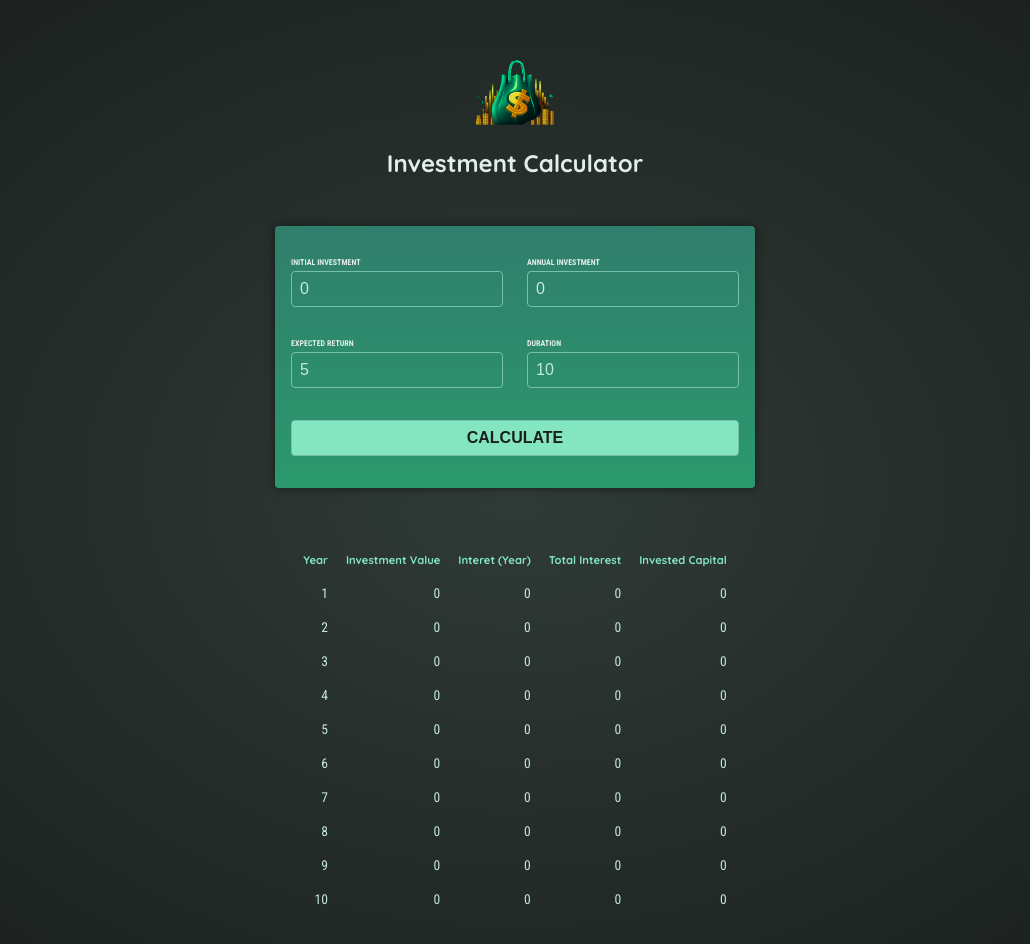
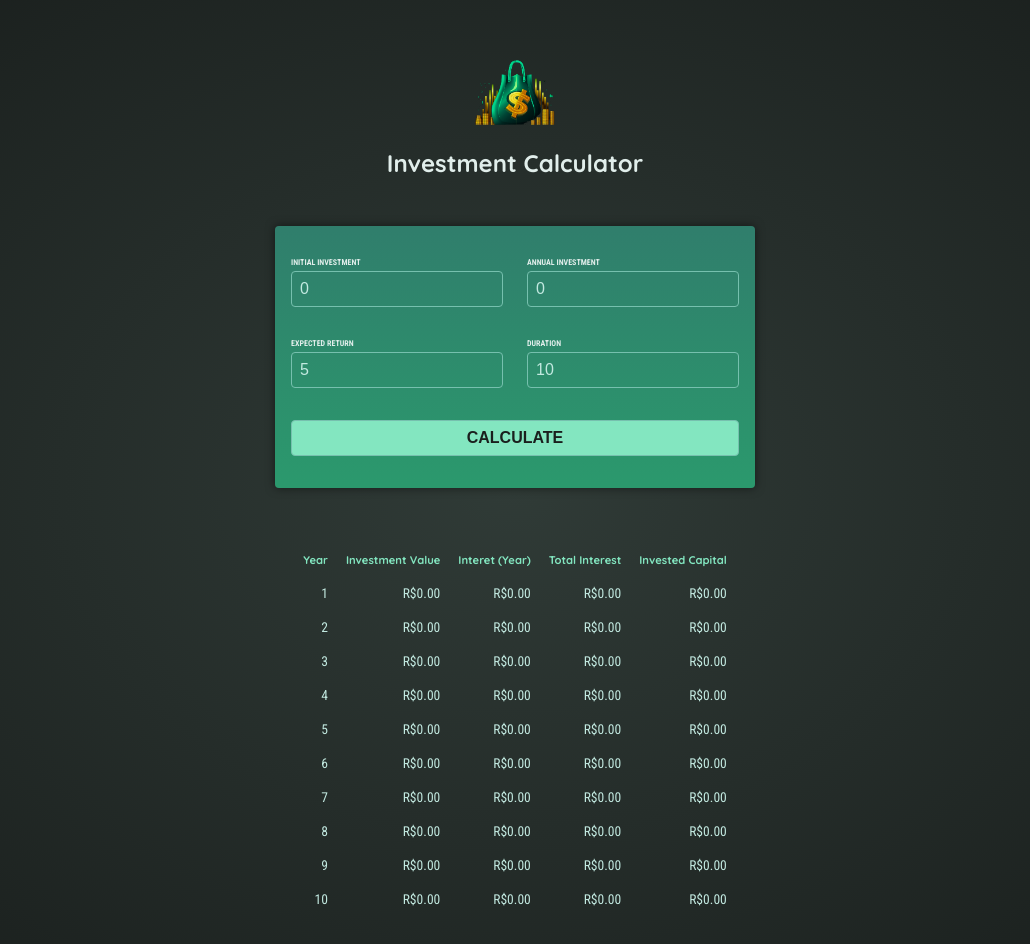
Before and after one commit to Henrique-William/front, an Angular app in the folder investment-calculator-angular/: page / in a window 1280 px wide. Both pictures are taken after a click on the button "CALCULATE". Shown: the top 944 px of the page, without its empty margins (125-1155 px from the left). Built offline with nearby package versions, Linux system fonts and the light colour scheme.

Commit message:
Formating Output with a Pipe

```diff
--- a/investment-calculator-angular/src/app/investment-results/investment-results.component.html
+++ b/investment-calculator-angular/src/app/investment-results/investment-results.component.html
@@ -15,10 +15,10 @@
         @for (result of results; track result.year) {
         <tr>
             <td>{{ result.year }}</td>
-            <td>{{ result.valueEndOfYear }}</td>
-            <td>{{ result.interest }}</td>
-            <td>{{ result.totalInterest }}</td>
-            <td>{{ result.totalAmountInvested}}</td>
+            <td>{{ result.valueEndOfYear | currency: "BRL" }}</td>
+            <td>{{ result.interest | currency: "BRL" }}</td>
+            <td>{{ result.totalInterest | currency: "BRL" }}</td>
+            <td>{{ result.totalAmountInvested | currency: "BRL" }}</td>
         </tr>
         }
     </tbody>
--- a/investment-calculator-angular/src/app/investment-results/investment-results.component.ts
+++ b/investment-calculator-angular/src/app/investment-results/investment-results.component.ts
@@ -1,9 +1,10 @@
+import { CurrencyPipe } from '@angular/common';
 import { Component, Input, input } from '@angular/core';
 
 @Component({
   selector: 'app-investment-results',
   standalone: true,
-  imports: [],
+  imports: [CurrencyPipe],
   templateUrl: './investment-results.component.html',
   styleUrl: './investment-results.component.css'
 })
```
